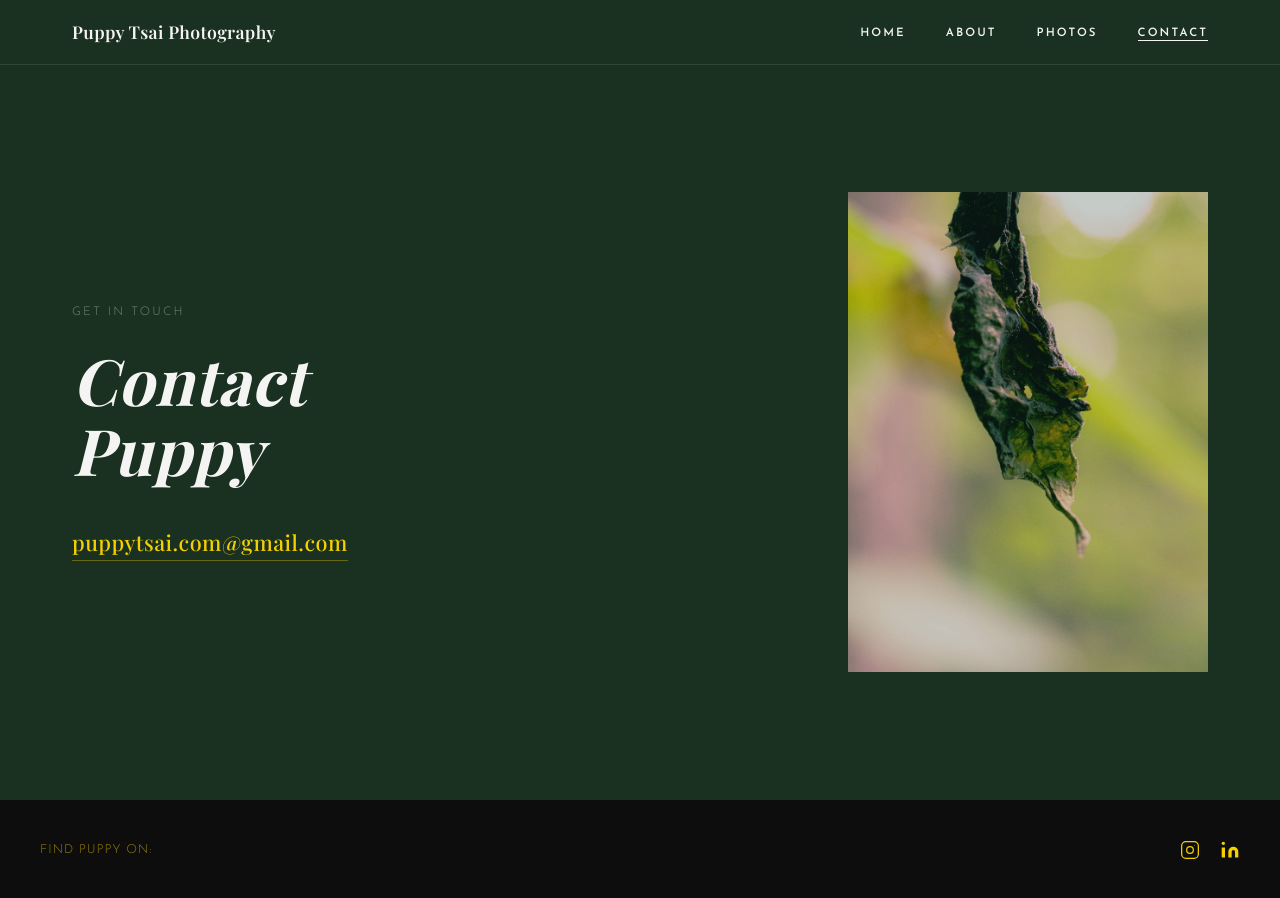
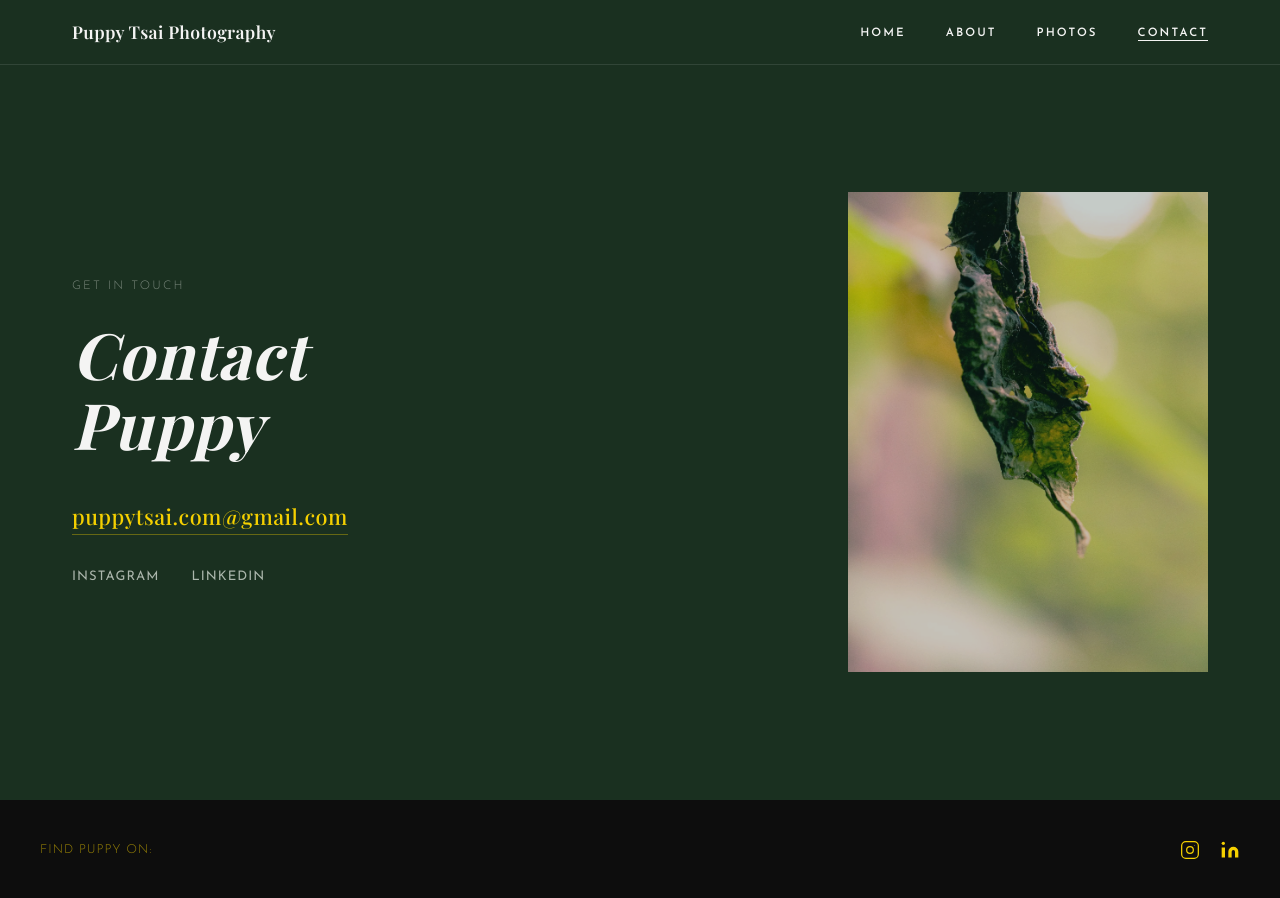
Before and after one commit to ppytsai/Puppy-Site, a Next.js app: page /contact in a window 1280 px wide. Built offline with nearby package versions, Linux system fonts and the light colour scheme.

Commit message:
Add Instagram and LinkedIn links to Contact page
Co-Authored-By: Claude Sonnet 4.6 <noreply@anthropic.com>

```diff
--- a/src/app/contact/page.tsx
+++ b/src/app/contact/page.tsx
@@ -63,10 +63,56 @@ export default function Contact() {
                 borderBottom: '1px solid rgba(245,208,0,0.35)',
                 paddingBottom: '2px',
                 display: 'inline-block',
+                marginBottom: '2rem',
               }}
             >
               puppytsai.com@gmail.com
             </a>
+            <div
+              className="animate-fade-up delay-400"
+              style={{
+                display: 'flex',
+                gap: '2rem',
+                flexWrap: 'wrap',
+              }}
+            >
+              <a
+                href="https://www.instagram.com/ppytsai"
+                target="_blank"
+                rel="noopener noreferrer"
+                className="contact-social-link"
+                style={{
+                  fontFamily: 'var(--font-body)',
+                  fontWeight: 400,
+                  fontSize: '0.82rem',
+                  letterSpacing: '0.08em',
+                  textTransform: 'uppercase',
+                  color: 'rgba(234, 240, 232, 0.7)',
+                  textDecoration: 'none',
+                  transition: 'color 0.2s ease',
+                }}
+              >
+                Instagram
+              </a>
+              <a
+                href="https://www.linkedin.com/in/puppytsai"
+                target="_blank"
+                rel="noopener noreferrer"
+                className="contact-social-link"
+                style={{
+                  fontFamily: 'var(--font-body)',
+                  fontWeight: 400,
+                  fontSize: '0.82rem',
+                  letterSpacing: '0.08em',
+                  textTransform: 'uppercase',
+                  color: 'rgba(234, 240, 232, 0.7)',
+                  textDecoration: 'none',
+                  transition: 'color 0.2s ease',
+                }}
+              >
+                LinkedIn
+              </a>
+            </div>
           </div>
 
           {/* Right: image */}
@@ -92,6 +138,9 @@ export default function Contact() {
       <Footer />
 
       <style>{`
+        .contact-social-link:hover {
+          color: var(--yellow) !important;
+        }
         @media (max-width: 768px) {
           .contact-grid {
             grid-template-columns: 1fr !important;
```
